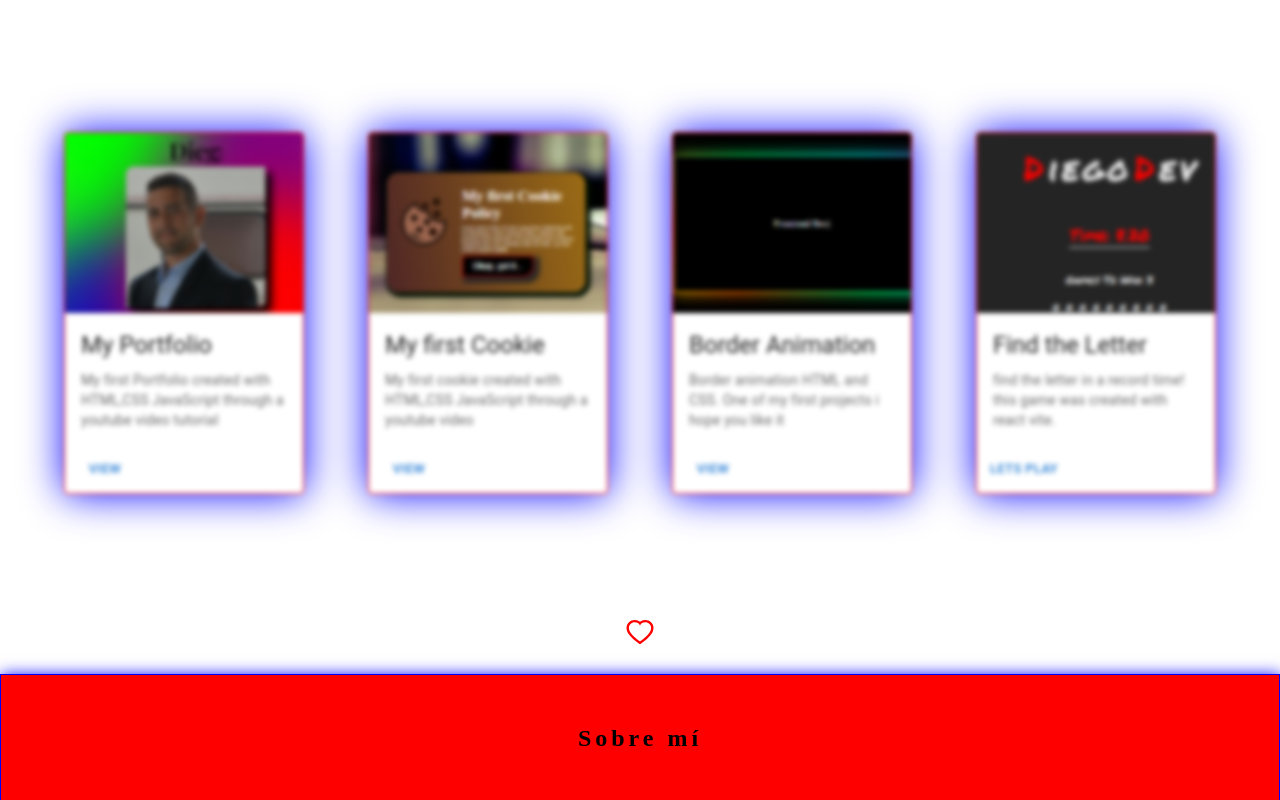
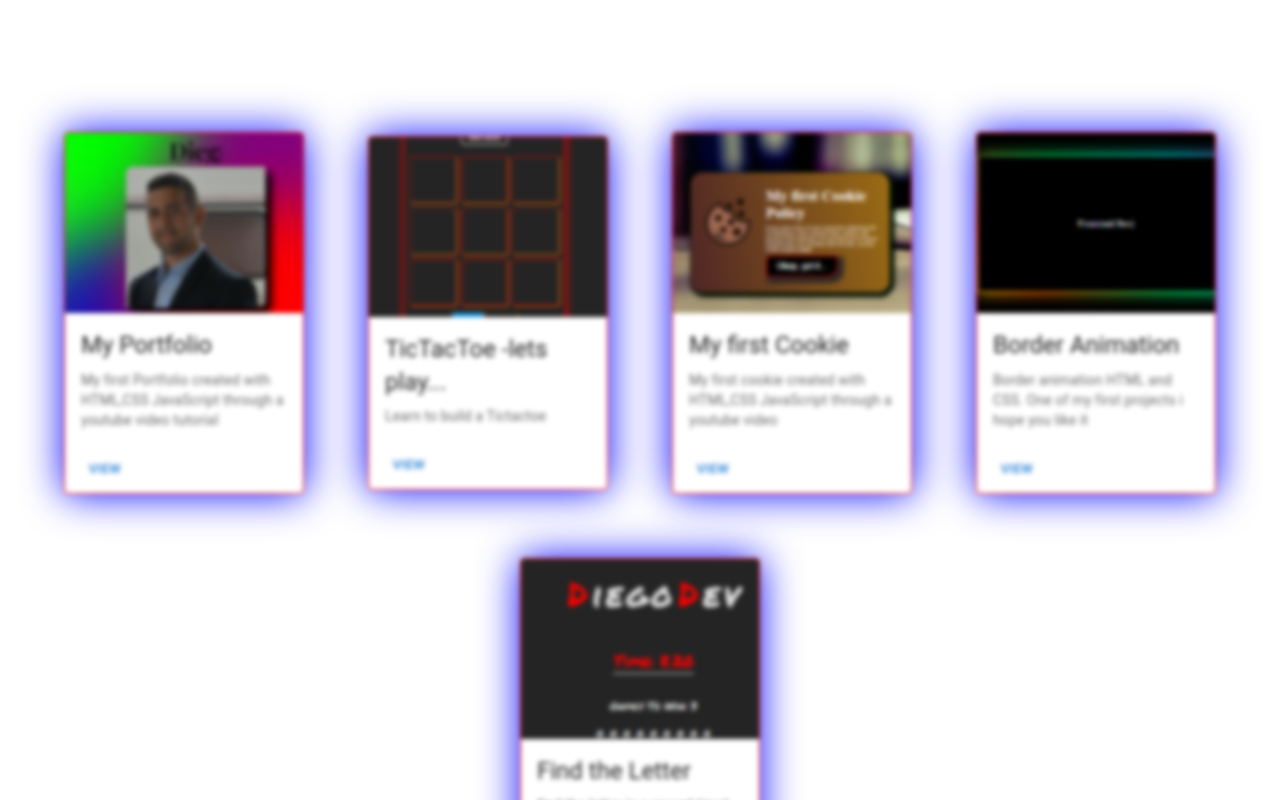
Before and after one commit to diego-monfort-landolt/Landoltdiego, a React (Vite) app: page / in a window 1280 px wide. Shown: the part 1220-2020 px from the top of the page. Built offline with nearby package versions, Linux system fonts and the light colour scheme.

Commit message:
aded new work

```diff
--- a/src/component/Works/Works.jsx
+++ b/src/component/Works/Works.jsx
@@ -3,6 +3,7 @@ import letter from '../../images/letter.png'
 import cardbackground from '../../images/cardbackground.png'
 import cookieBuild from '../../images/cookieBuild.png'
 import firstportfolio from '../../images/firstportfolio.png'
+import TictacToe from '../../images/tictactoe.png'
 
 import Card from '@mui/material/Card';
 import CardActions from '@mui/material/CardActions';
@@ -10,6 +11,7 @@ import CardContent from '@mui/material/CardContent';
 import CardMedia from '@mui/material/CardMedia';
 import Button from '@mui/material/Button';
 import Typography from '@mui/material/Typography';
+
 
 const Works = () => {
 
@@ -34,6 +36,26 @@ const Works = () => {
             <Button onClick={() => { location = "https://diego-monfort-landolt.github.io/portfoliodiegolandolt/" }} size="small">View</Button>
           </CardActions>
         </Card>
+
+        <Card className='cardInhalt' sx={{ maxWidth: 300 }}>
+          <CardMedia
+            sx={{ height: 180 }}
+            image={TictacToe}
+
+          />
+          <CardContent>
+            <Typography gutterBottom variant="h5" component="div">
+              TicTacToe -lets play...
+            </Typography>
+            <Typography variant="body2" color="text.secondary">
+              Learn to build a Tictactoe
+            </Typography>
+          </CardContent>
+          <CardActions>
+            <Button onClick={() => { location = "https://diego-monfort-landolt.github.io/TicTacToe/" }} size="small">View</Button>
+          </CardActions>
+        </Card>
+
         <Card className='cardInhalt' sx={{ maxWidth: 300 }}>
           <CardMedia
             sx={{ height: 180 }}
```
Also changed, not shown: src/images/tictactoe.png (added).
